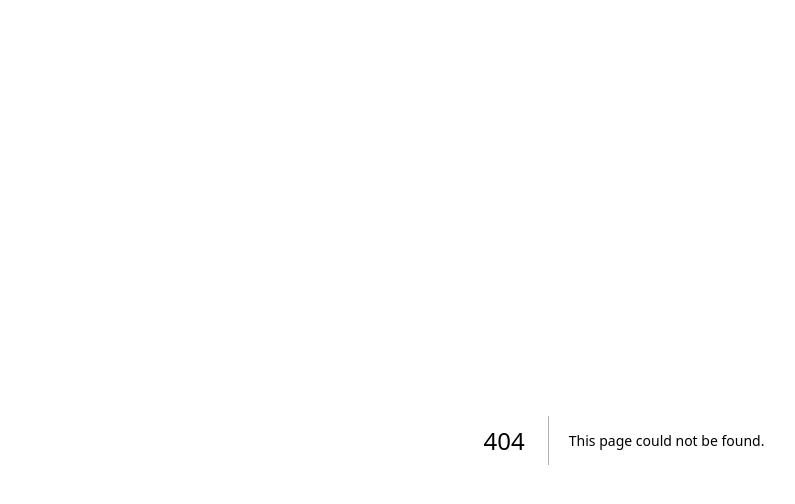
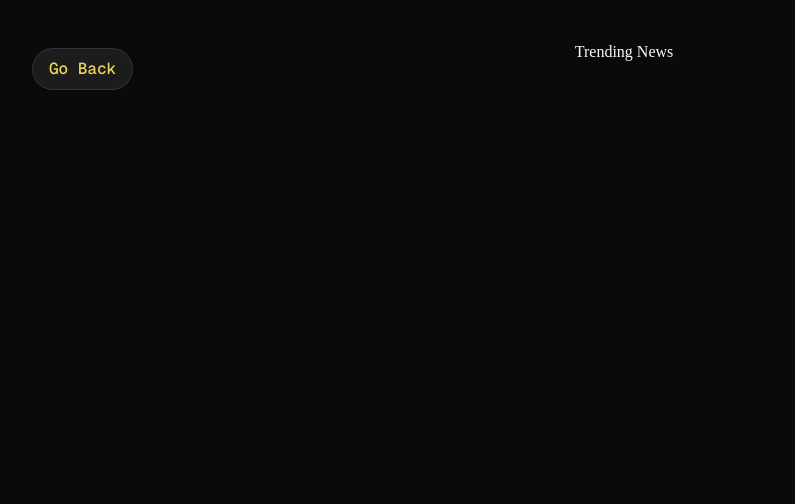
Before and after one commit to maxwelldagadu/cryptogram, a Next.js app: page /trending-news in a window 1280 px wide. Before the commit this address had no page. Shown: the top 504 px of the page, without its empty margins (16-811 px from the left). Built offline with nearby package versions, Linux system fonts and the light colour scheme.

Commit message:
setup inngest clent and server

```diff
--- a/app/(home)/page.tsx
+++ b/app/(home)/page.tsx
@@ -1,4 +1,5 @@
 import CryptoInsight from "@/components/crypto-insight";
+import TrendingNews from "@/components/trending-news";
 import { Metadata } from "next";
 
 
@@ -11,7 +12,9 @@ export const metadata: Metadata = {
 export default function Home(){
   return (
     <div className="flex min-w-0 justify-center md:justify-between items-center gap-0 md:20">
-      <p className="w-80 hidden md:block">Home hfhhhhh</p>
+      <div className="w-80 hidden md:block">
+        <TrendingNews/>
+      </div>
       <div className="min-w-0 flex-1 bg-background-gray">
         <CryptoInsight/>
       </div>
--- /dev/null
+++ b/app/inngest/route.ts
@@ -0,0 +1,9 @@
+import { inngest } from "@/inngest/client";
+import {serve} from 'inngest/next';
+
+const  {GET,POST,PUT} = serve({
+  client: inngest,
+  functions: [
+
+  ]
+})
--- /dev/null
+++ b/app/trending-news/layout.tsx
@@ -0,0 +1,17 @@
+'use client';
+
+import Link from "next/link";
+import { ReactNode } from "react";
+import MostPopular from "@/components/trending-news";
+
+
+export default function UpdateProfileLayout({children}: {children: ReactNode}){
+
+  return(
+     <div className="flex justify-center items-center relative h-full w-full">
+      <Link href="/" className="btn absolute top-2 left-2 z-12">Go Back</Link>
+      <MostPopular/>
+    </div>
+  )
+
+}
--- a/components/crypto-insight.tsx
+++ b/components/crypto-insight.tsx
@@ -13,7 +13,6 @@ import ItcVisual from '@/resources/svgs/litecoin.png';
 import EthVisual from '@/resources/svgs/etherum.png';
 import SolVisual from '@/resources/svgs/solana.svg';
 import { useEffect,useState } from "react";
-import { ws } from '@/lib/getTrendingData';
 import TrendSuspense from '@/suspense/trendSuspense';
 import type { StaticImport } from 'next/dist/shared/lib/get-img-props';
 import Chart from '@/components/chart';
@@ -65,7 +64,7 @@ export default function CryptoInsight() {
 
     trendingData();
 
-    return () => ws.close();
+    // return () => ws.close();
   },[]);
 
 
--- /dev/null
+++ b/components/trending-news.tsx
@@ -0,0 +1,9 @@
+
+
+export default function TrendingNews() {
+  return (
+    <div>
+      Trending News
+    </div>
+  )
+}
--- /dev/null
+++ b/inngest/client.ts
@@ -0,0 +1,6 @@
+import {Inngest} from 'inngest';
+
+// Setting up inngest client
+const inngest = new Inngest({id: 'cryptogram'});
+
+export {inngest};
--- a/lib/getTrendingData.ts
+++ b/lib/getTrendingData.ts
@@ -1,6 +1,4 @@
 
-  // Websocket URL
-export  let ws: any;
 
 export function getTrendingData(coin:string){
   // Fetches the trending crypto data
--- a/package.json
+++ b/package.json
@@ -19,6 +19,7 @@
     "class-variance-authority": "^0.7.1",
     "cn": "^0.3.0",
     "dotenv": "^17.4.2",
+    "inngest": "^4.21.0",
     "lightweight-charts": "^5.2.1",
     "lucide-react": "^1.46.0",
     "next": "16.3.5",
```
Also changed, not shown: app/trending-news/page.tsx (added), lib/most-popular.ts (added), 1 other file (tests, documents, lock files or other folders).
